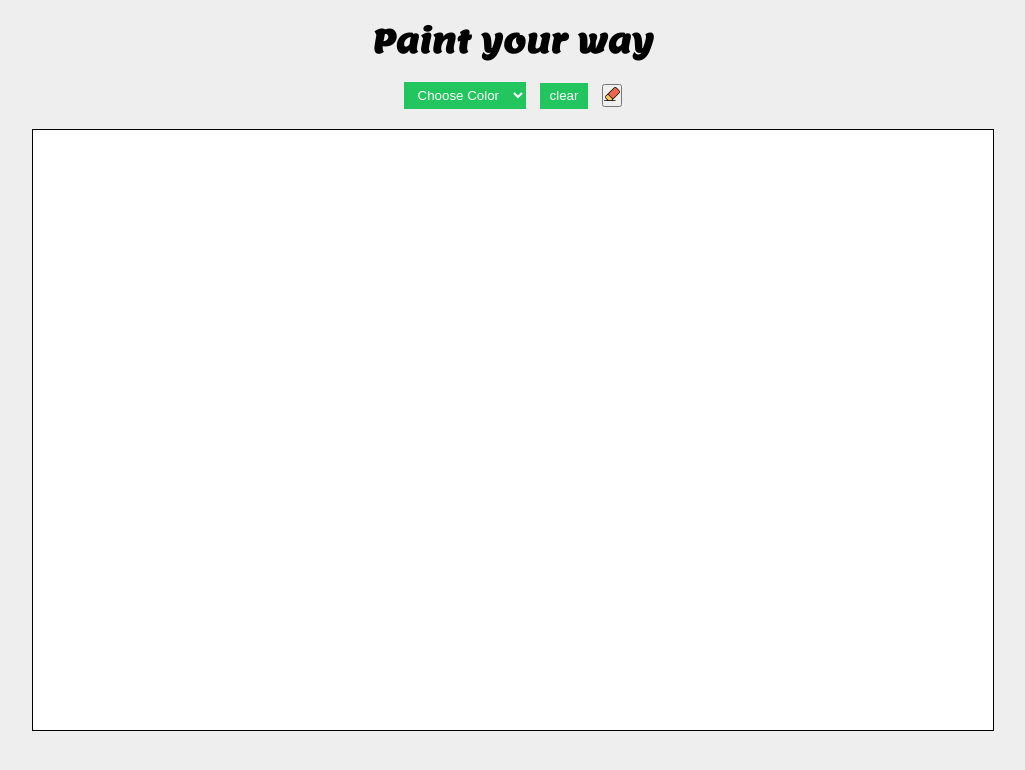
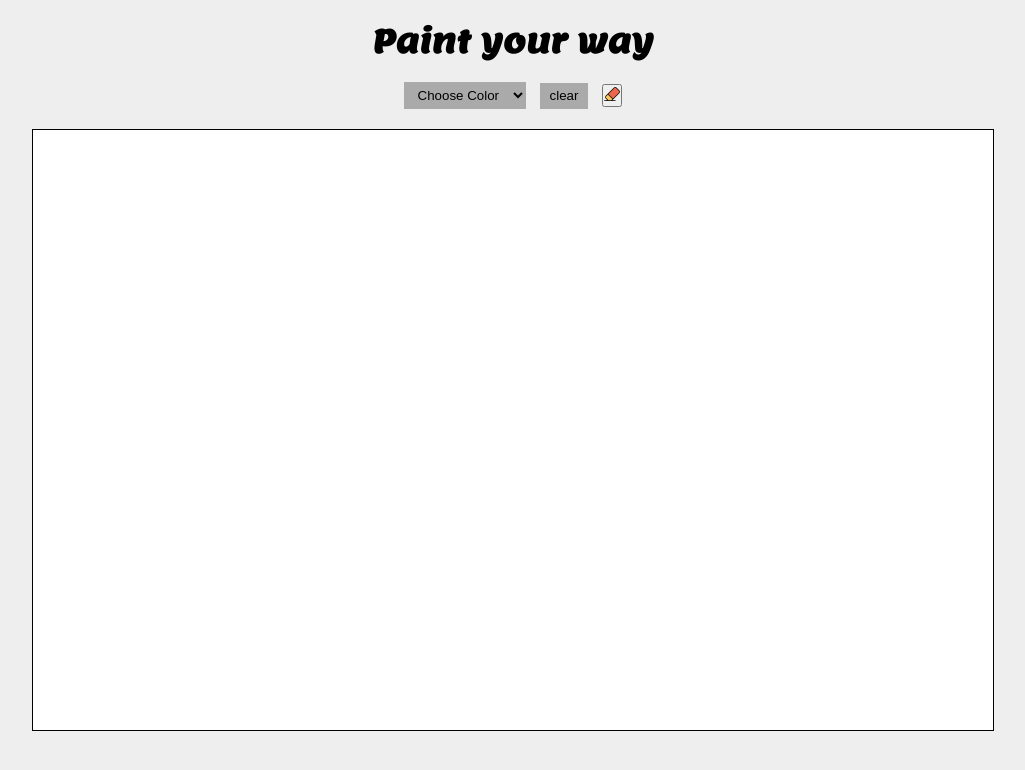
Before and after one commit to shadowharsha/Simple-Paint-Application, a plain HTML site: page index.html in a window 1280 px wide. Shown: the whole page, without its empty margins (127-1152 px from the left). Drawn offline with Linux system fonts and the light colour scheme.

Commit message:
new colors added

```diff
--- a/index.html
+++ b/index.html
@@ -18,7 +18,13 @@
             <option value="Pink">Pink</option>
             <option value="Black">Black</option>
             <option value="Orange">Orange</option>
-            <option value="Purple">Purple</option>
+            <option value="Purple">Purple</option>\
+            <option value="Gold">Gold</option>
+            <option value="Silver">Silver</option>
+            <option value="Crimson">Crimson</option>
+            <option value="Brown">Brown</option>
+            <option value="Skyblue">Skyblue</option>
+            <option value="Lightgreen">Lightgreen</option>
         </select>
         <button id="clear">clear</button>
         <button id="eraser"><img src="images/eraser.png" alt="eraser"></button>
--- a/styles.css
+++ b/styles.css
@@ -25,8 +25,10 @@ h1{
     margin-bottom: 2rem;
     outline: none;
     border: none;
-    color: #fff;
-    background: #22c55e;
+    /* color: #fff; */
+    color:#000;
+    /* background: #22c55e; */
+    background: #aaa;
     -webkit-tap-highlight-color: transparent;
 }
 
@@ -35,9 +37,11 @@ h1{
     margin-bottom: 2rem;
     outline: none;
     margin-left: 1rem;
-    background: #22c55e;
+    /* background: #22c55e; */
+    background: #aaa;
     border: none;
-    color: #fff;
+    /* color: #fff; */
+    color: #000;
 }
 
 #clear:hover{
```
